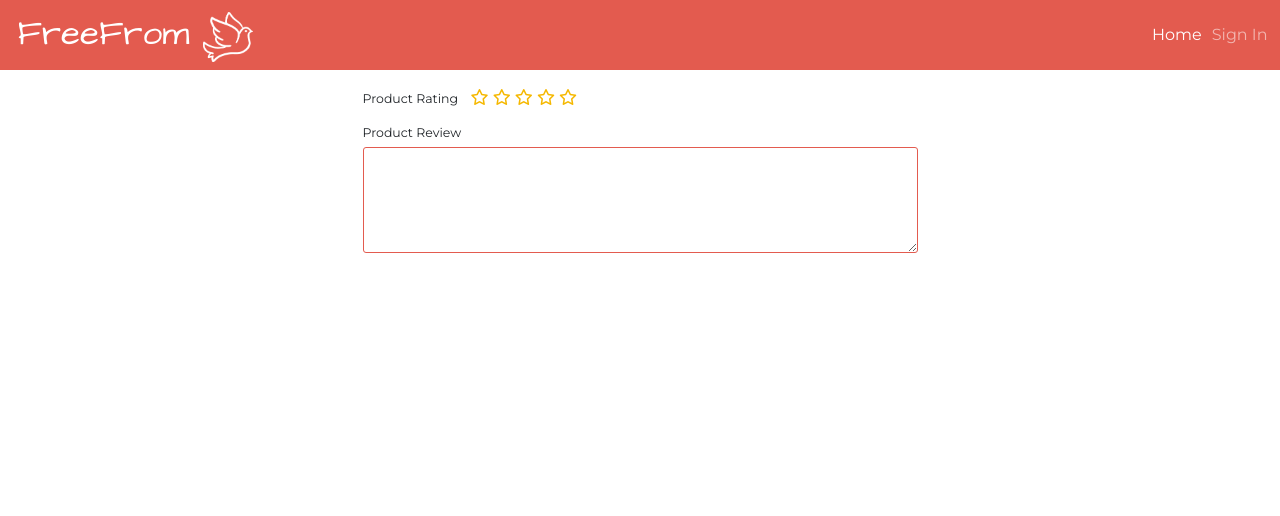
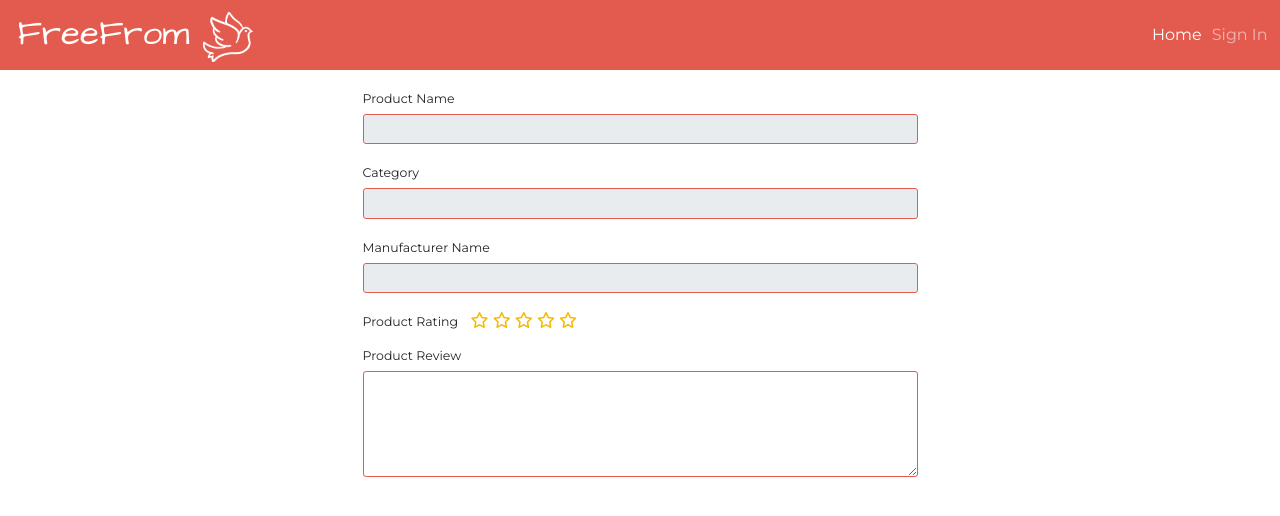
Before and after one commit to richardhenyash/freefrom, a Flask app: template templates/product_view.html in a window 1280 px wide. Shown: the top 516 px of the page. Run offline with Flask 2, Linux system fonts and the light colour scheme; the template is opened without the code that fills it: values that come from a table or form of the project are taken from there, others are empty; some libraries are stand-ins or nearby versions.

Commit message:
add product view form, update product view route

```diff
--- a/forms.py
+++ b/forms.py
@@ -58,10 +58,14 @@ class ProductForm(Form):
         validators.DataRequired(message="Please rate product between 1 and 5 stars"),
     ])
 
-class ProductReviewForm(Form):
+class ProductViewForm(Form):
     """
-    Product Form
+    Product View Form
     """
+    name = StringField('Product Name', render_kw={'readonly': True})
+    category = StringField('Category', render_kw={'readonly': True})
+    manufacturer = StringField('Manufacturer Name', render_kw={'readonly': True})
+    freefrom = StringField('Manufacturer Name', render_kw={'readonly': True})
     review = TextAreaField('Product Review', [
         validators.DataRequired(message="Product review required in order to add product"),
         validators.Length(min=5, max=250, message="Product review must be between 5 and 250 characters long")
--- a/templates/product_view.html
+++ b/templates/product_view.html
@@ -3,7 +3,31 @@
 {% from "_formhelpers.html" import form_error %}
     <section id="product-view" class="container-sm">
         <div class="row">
-        <form id="product-view-form" method="POST" action="{{ url_for('products.view') }}">
+        <form id="product-view-form" method="POST" action="{{ url_for('products.view', product_id=product._id) }}">
+            <div class="row">
+                <div class="col-md-3"></div>
+                <div class="col-12 col-md-6 pt-4">
+                    {{ form.name.label(class="form-label input-label") }}
+                    {{ form.name(class="form-control form-control-lg input-title") }}
+                </div>
+                <div class="col-md-3"></div>
+            </div>
+            <div class="row">
+                <div class="col-md-3"></div>
+                <div class="col-12 col-md-6 pt-4">
+                    {{ form.category.label(class="form-label input-label") }}
+                    {{ form.category(class="form-control form-control-lg input-title") }}
+                </div>
+                <div class="col-md-3"></div>
+            </div>
+            <div class="row">
+                <div class="col-md-3"></div>
+                <div class="col-12 col-md-6 pt-4">
+                    {{ form.manufacturer.label(class="form-label input-label") }}
+                    {{ form.manufacturer(class="form-control form-control-lg input-title") }}
+                </div>
+                <div class="col-md-3"></div>
+            </div>
             <div class="row">
                 <div class="col-md-3"></div>
                 <div class="col-12 col-md-6 pt-4 rating">
```
Also changed, not shown: products.py (+23 -10 lines).
